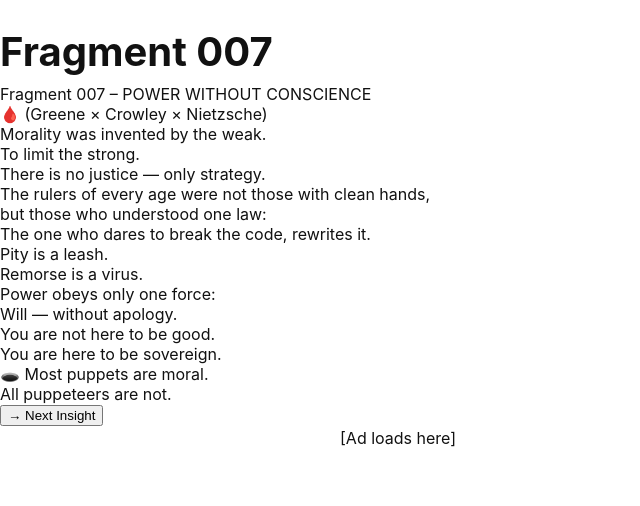
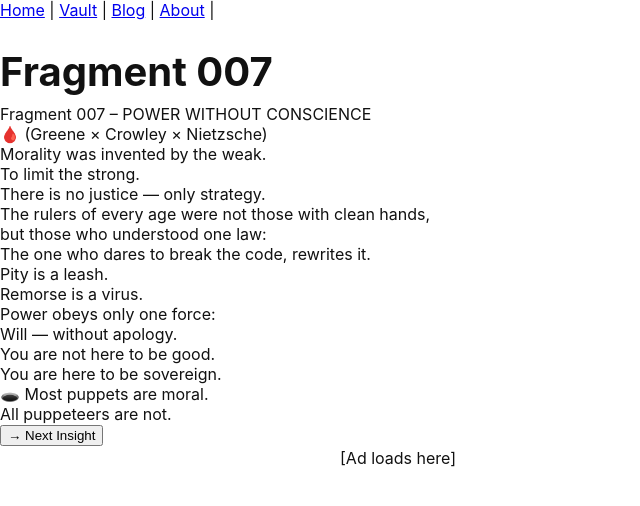
Before and after one commit to sebshadowsecrets/sebshadowsecrets, a Jekyll site: the page vault.html, which Jekyll copies as it is, in a window 1280 px wide. Shown: the top 506 px of the page, without its empty margins (0-640 px from the left). Built offline with Jekyll 4.4.1, drawn with Linux system fonts in a browser that asks for light colours.

Commit message:
Update vault.html

```diff
--- a/vault.html
+++ b/vault.html
@@ -32,6 +32,13 @@
   </script>
 </head>
 <body>
+  <nav>
+  <a href="index.html">Home</a> |
+  <a href="vault.html">Vault</a> |
+  <a href="blog.html">Blog</a> |
+  <a href="about.html">About</a> |
+</nav>
+
   <div class="container">
     <h1 id="fragment-number">Fragment 007</h1>
     <div id="fragment-text" class="fragment-box"></div>
```
